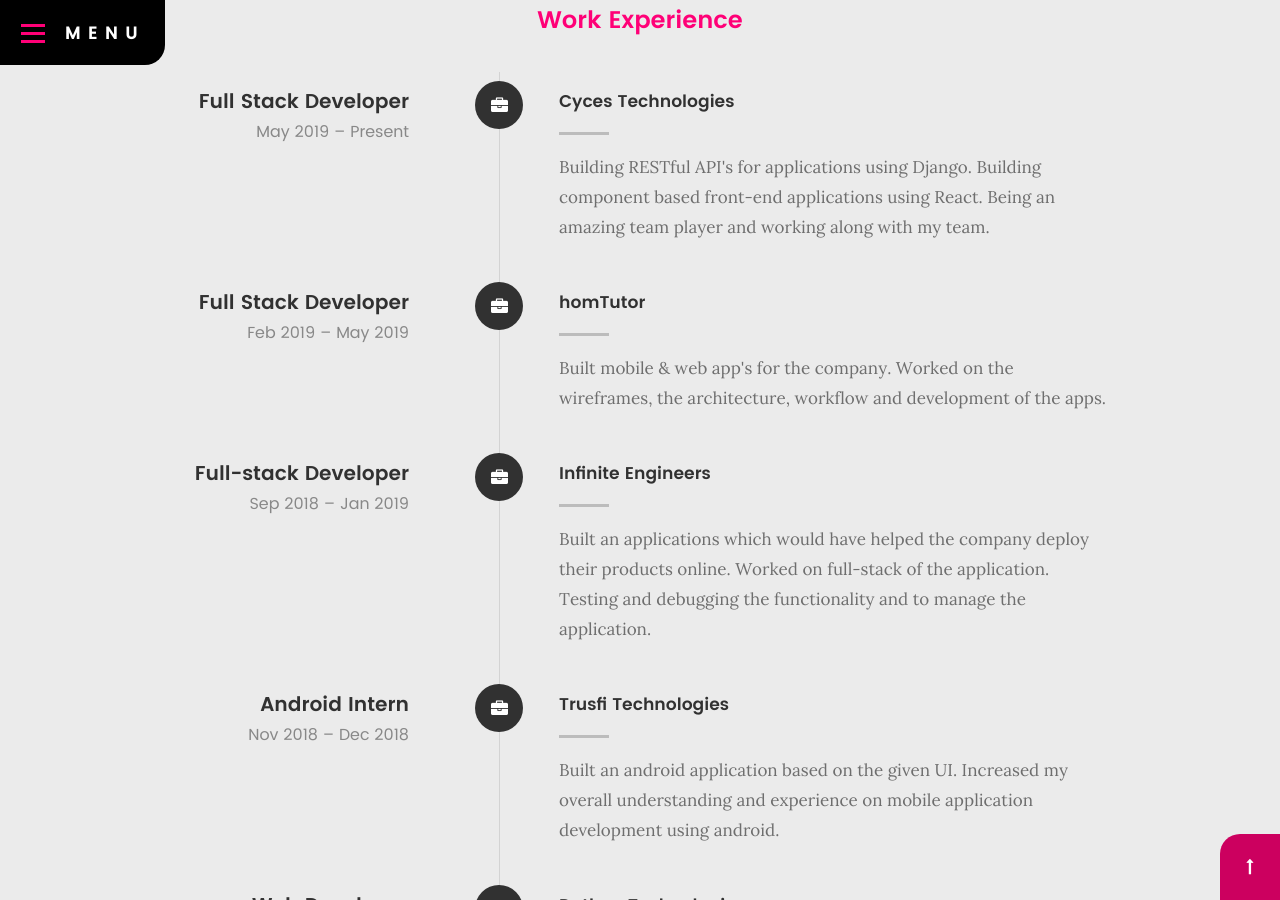
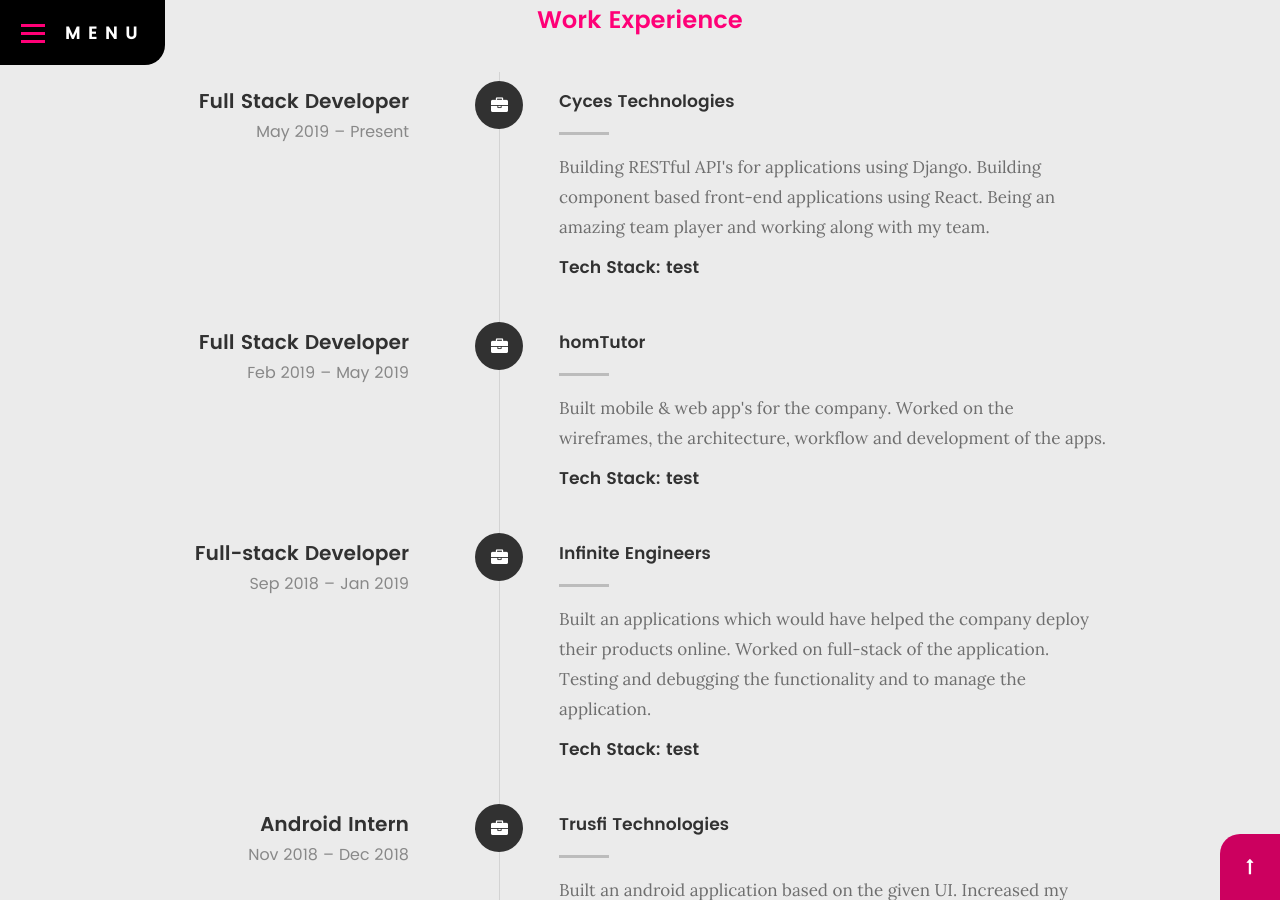
Before and after one commit to ajaidanial/ajaidanial.github.io, a Jekyll site: the page built from index.html, in a window 1280 px wide and 900 px high, scrolled down 2727 px. Built offline with Jekyll 4.4.1, drawn with Linux system fonts in a browser that asks for light colours; some web fonts are replaced; comment, search, counter and statistics services are not loaded; some of the changed text lies outside the part shown.

Commit message:
tech stack | 1

```diff
--- a/_data/experience.yml
+++ b/_data/experience.yml
@@ -2,23 +2,28 @@
   role: Full Stack Developer
   date: May 2019 – Present
   content: Building RESTful API's for applications using Django. Building component based front-end applications using React. Being an amazing team player and working along with my team.
+  tech_stack: test
 
 - name: homTutor
   role: Full Stack Developer
   date: Feb 2019 – May 2019
   content: Built mobile & web app's for the company. Worked on the wireframes, the architecture, workflow and development of the apps.
+  tech_stack: test
 
 - name: Infinite Engineers
   role: Full-stack Developer
   date: Sep 2018 – Jan 2019
   content: Built an applications which would have helped the company deploy their products online. Worked on full-stack of the application. Testing and debugging the functionality and to manage the application.
+  tech_stack: test
 
 - name: Trusfi Technologies
   role: Android Intern
   date: Nov 2018 – Dec 2018
   content: Built an android application based on the given UI. Increased my overall understanding and experience on mobile application development using android.
+  tech_stack: test
 
 - name: Dotless Technologies
   role: Web Developer
   date: Jun 2018 – Sep 2018
   content: Developed websites for clients based on their preference and needs. Understanding a clients mindset and working accordingly.
+  tech_stack: test
--- a/assets/css/main.css
+++ b/assets/css/main.css
@@ -2074,6 +2074,18 @@ header .logo a {
 	padding-left: 60px;
 }
 
+#resume .timeline-content .job-description {
+	margin-bottom: 1rem;
+}
+
+#resume .timeline-content .tech-stack {
+	font-family: "poppins-semibold", sans-serif;
+	color: #313131;
+	font-style: normal;
+	text-rendering: optimizeLegibility;
+	font-size: 1.7rem;
+}
+
 #resume .timeline-content h4 {
 	position: relative;
 	padding-bottom: 1.8rem;
--- a/index.html
+++ b/index.html
@@ -127,7 +127,8 @@ layout: default
                     </div>
                     <div class="timeline-content">
                         <h4>{{ data.name }}</h4>
-                        <p>{{ data.content }}</p>
+                        <p class="job-description">{{ data.content }}</p>
+                        <p class="tech-stack">Tech Stack: {{ data.tech_stack }}</p>
                     </div>
                 </div>
                 {% endfor %}
```
